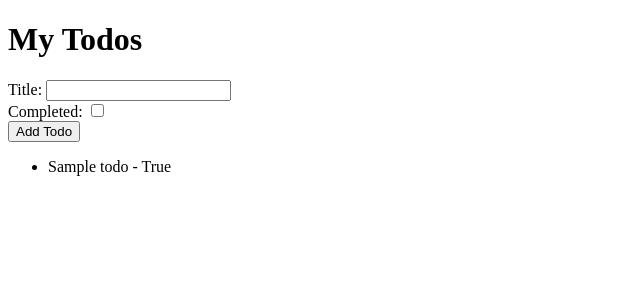
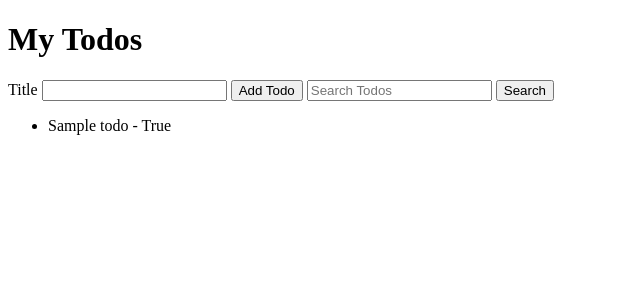
Before and after one commit to nozibuddowla/to_do_list, a Django app: page /todos/ in a window 1280 px wide. Shown: the top 300 px of the page, without its empty margins (0-640 px from the left). Run offline with Django 5.2, Linux system fonts and the light colour scheme; tables that the repository leaves empty hold one stand-in row (values such as "Sample post").

Commit message:
add search filter

```diff
--- a/todo_app/templates/cool_todo/todos.html
+++ b/todo_app/templates/cool_todo/todos.html
@@ -1,16 +1,24 @@
 {% extends 'base.html' %}
+
 {% block title %}
 Todo App
 {% endblock %}
+
 {% block content %}
 <h1>My Todos</h1>
+
 <form method="post">
     {% csrf_token %}
+    <div>
+        {{ add_todo_form.title.label }}
+        {{ add_todo_form.title }}
+        <button type="submit">Add Todo</button>
 
-    {{ add_todo_form }}
+        <input type="text" name="query" placeholder="Search Todos" value="{{ search_form.query.value|default:'' }}">
+        <button type="submit">Search</button>
+    </div>
+</form>
 
-    <button type="submit">Add Todo</button>
-</form>
 <ul>
     {% for todo in todos %}
     <li>
--- a/todo_app/views.py
+++ b/todo_app/views.py
@@ -1,4 +1,4 @@
-from django.shortcuts import render
+from django.shortcuts import render, redirect
 from .models import Task
 from .forms import SearchForm, AddTodoForm
 from .models import Todo
@@ -49,16 +49,22 @@ def todos(request):
 """
 
 def todos(request):
-    if request.method == 'POST':
-        add_todo_form = AddTodoForm(request.POST)
-        if add_todo_form.is_valid():
-            add_todo_form.save()
+    todos = Todo.objects.all()
+    search_form = SearchForm(request.GET or None)
+    add_todo_form = AddTodoForm(request.POST or None)
 
-    add_todo_form = AddTodoForm()
-    todos = Todo.objects.all()
+    if request.method == 'POST' and add_todo_form.is_valid():
+        add_todo_form.save()
+        return redirect('todos')
+
+    if search_form.is_valid():
+        search_term = search_form.cleaned_data.get('query')
+        if search_term:
+            todos = todos.filter(title__icontains=search_term)
 
     context = {
         "todos": todos,
-        "add_todo_form": add_todo_form
+        "add_todo_form": add_todo_form,
+        "search_form": search_form,
     }
     return render(request, 'cool_todo/todos.html', context=context)
```
